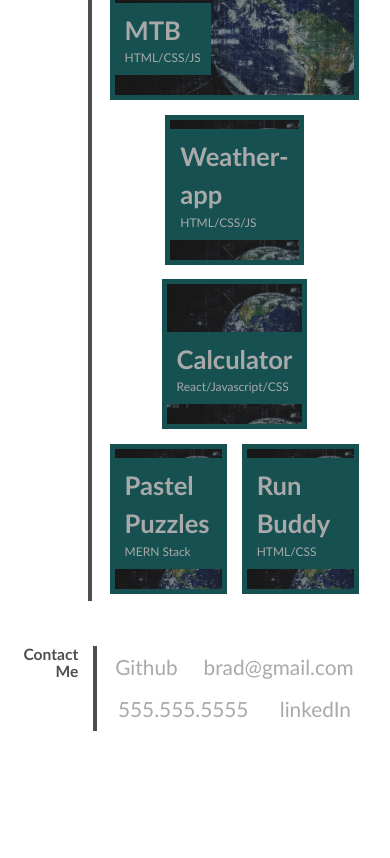
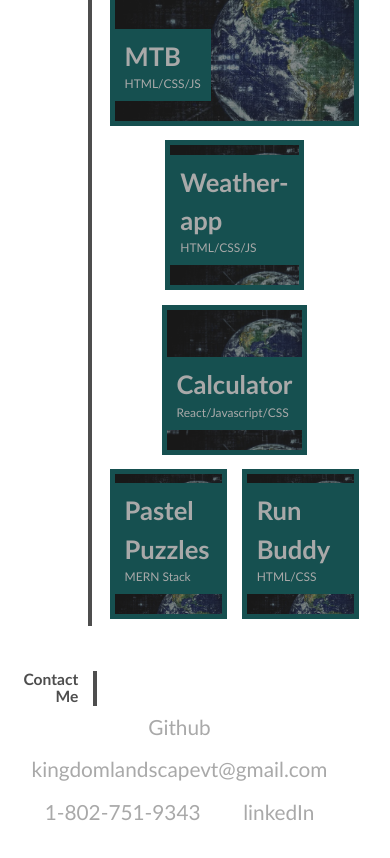
Before and after one commit to wyattlibby/portfolio, a plain HTML site: page index.html in a window 390 px wide. Shown: the part 1074-1932 px from the top of the page. Before the commit the page ends 1860 px from the top, so only its background shows below. Drawn offline with Linux system fonts and the light colour scheme; files whose address does not match are found by name.

Commit message:
added email, phone number, linkedin

```diff
--- a/index.html
+++ b/index.html
@@ -16,6 +16,7 @@
             <a href="#about">About Me</a>
             <a href="#work">Work</a>
             <a href="#contact">Contact</a>
+            <a href="./assets/resume.pdf">Resume</a>
 
         </nav>
     </header>
@@ -94,8 +95,8 @@
             <div>
                 <address>
                     <a href="https://github.com/wyattlibby">Github</a>
-                    <a href="mailto:bradgmail.com">brad@gmail.com</a>
-                    <a href="tel:+15555555555">555.555.5555</a>
+                    <a href="mailto:kingdomlandscapevt@gmail.com">kingdomlandscapevt@gmail.com</a>
+                    <a href="tel:+1-802-751-9343">1-802-751-9343</a>
                     <a href="www.linkedin.com/in/bradley-libby-783131221">linkedIn</a>
                 </address>
             </div>
```
